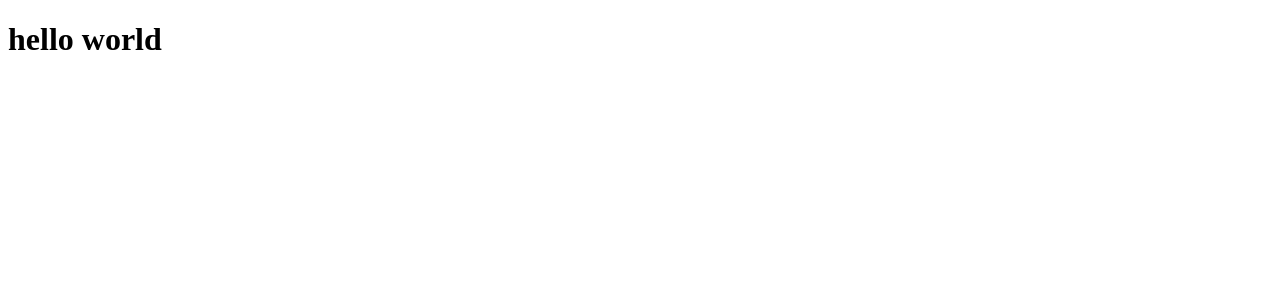
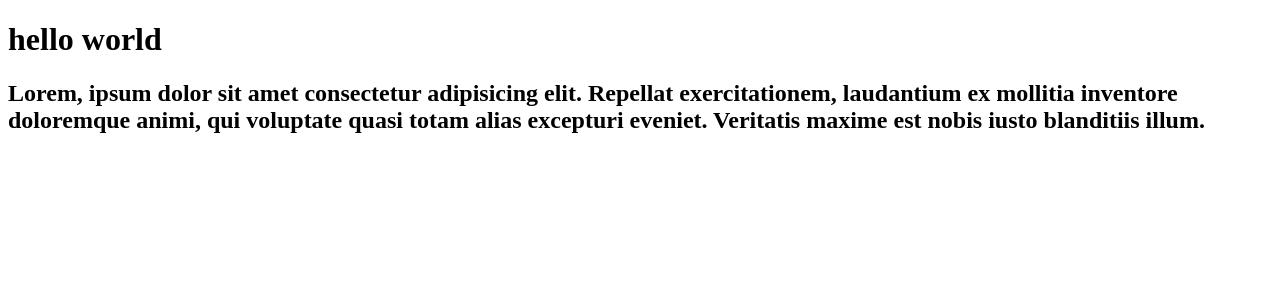
Before and after one commit to prem3892/anguler-project, an Angular app: page / in a window 1280 px wide. Shown: the top 300 px of the page. Built offline with nearby package versions, Linux system fonts and the light colour scheme.

Commit message:
ft:added h2 tag

```diff
--- a/src/app/app.html
+++ b/src/app/app.html
@@ -2,5 +2,6 @@
 
 
 <h1>hello world </h1>
+<h2>Lorem, ipsum dolor sit amet consectetur adipisicing elit. Repellat exercitationem, laudantium ex mollitia inventore doloremque animi, qui voluptate quasi totam alias excepturi eveniet. Veritatis maxime est nobis iusto blanditiis illum.</h2>
 
 <router-outlet />
```
